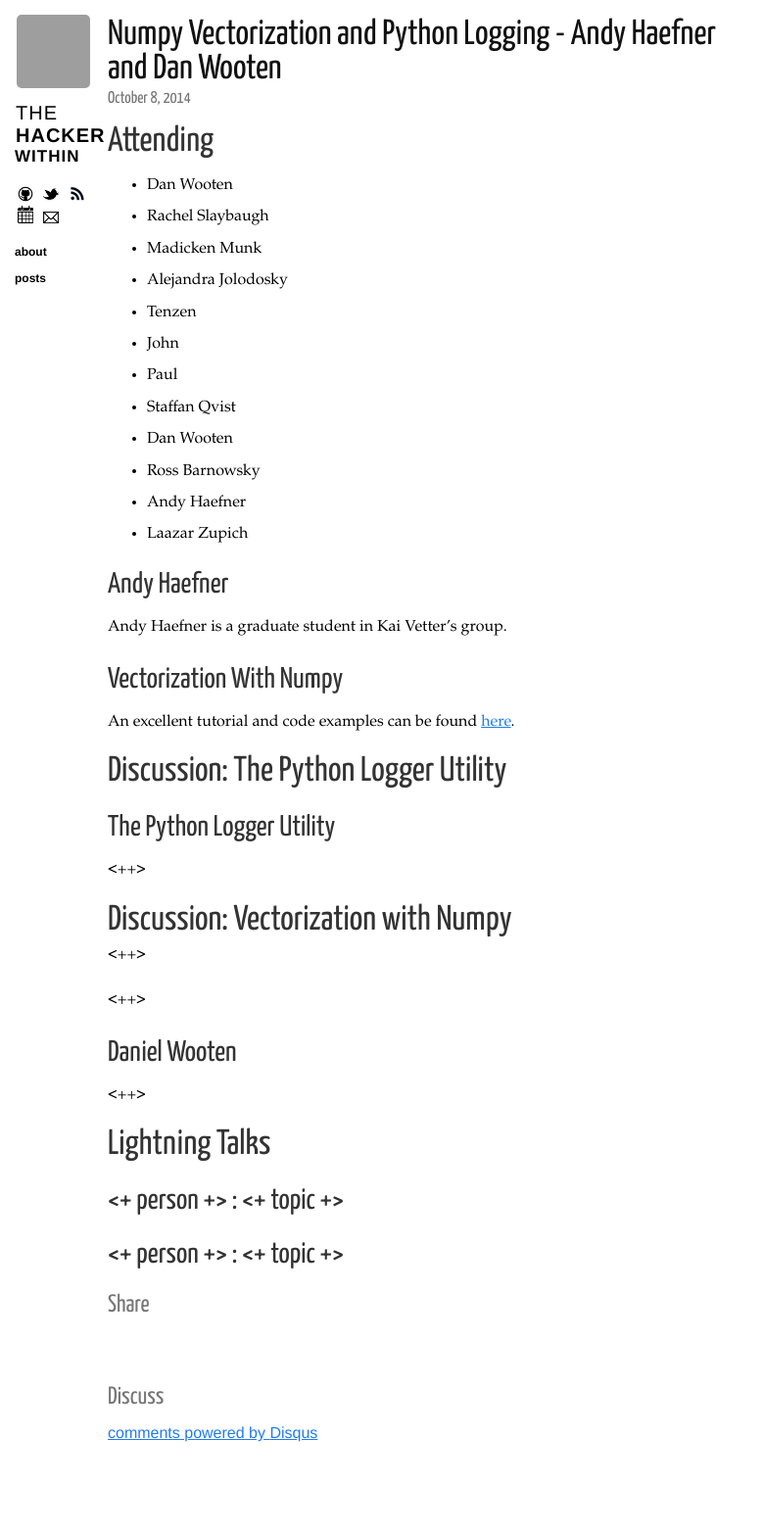
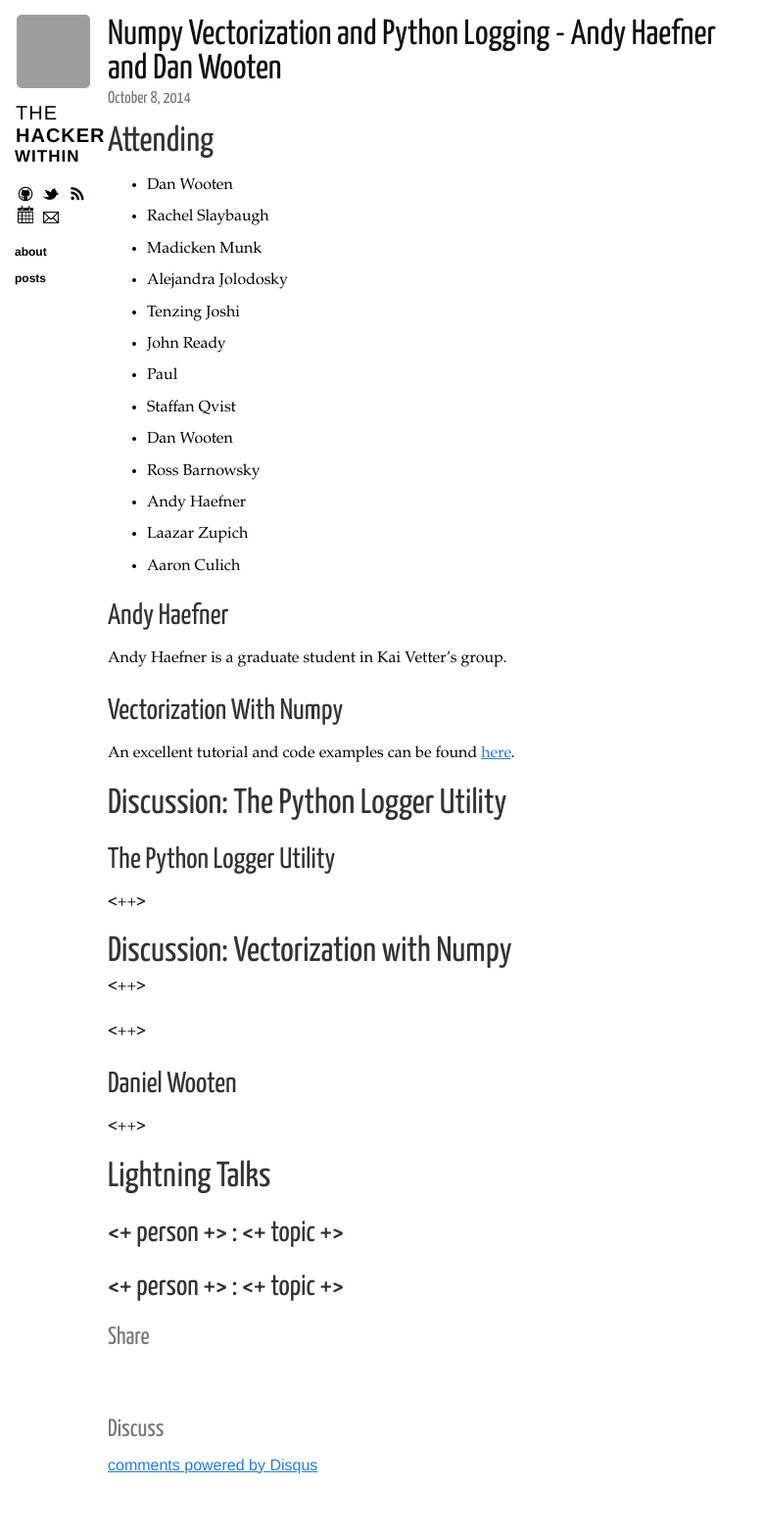
Before and after one commit to thehackerwithin/berkeley, a Jekyll site: the page built from _posts/2014-10-08-numpy-vectorization.markdown, in a window 1280 px wide. Shown: the whole page at 98% size, without its empty margins (0-779 px from the left). Built offline with Jekyll 4.4.1, drawn with Linux system fonts in a browser that asks for light colours; nearby versions of some CDN libraries; Markdown is read by kramdown in place of the engine named in the settings; comment, search, counter and statistics services are not loaded; before the commit the page ends 1532 px from its top, so only the background shows below that; grey boxes are pictures that could not be loaded.

Commit message:
adds last names

```diff
--- a/_posts/2014-10-08-numpy-vectorization.markdown
+++ b/_posts/2014-10-08-numpy-vectorization.markdown
@@ -13,14 +13,15 @@ tags: meeting python
 - Rachel Slaybaugh
 - Madicken Munk
 - Alejandra Jolodosky
-- Tenzen
-- John
+- Tenzing Joshi
+- John Ready
 - Paul
 - Staffan Qvist
 - Dan Wooten
 - Ross Barnowsky
 - Andy Haefner
 - Laazar Zupich
+- Aaron Culich
 
 
 ## Andy Haefner
```
